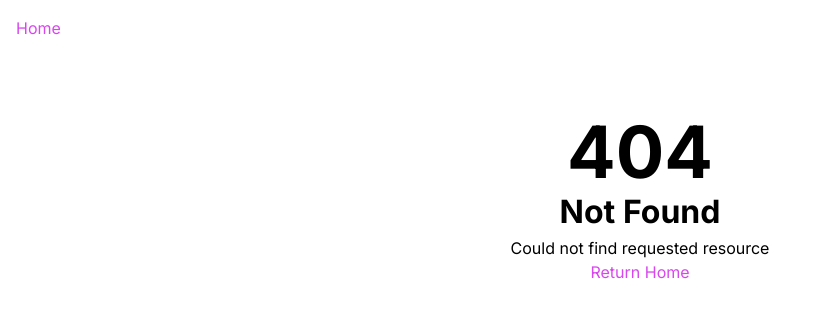
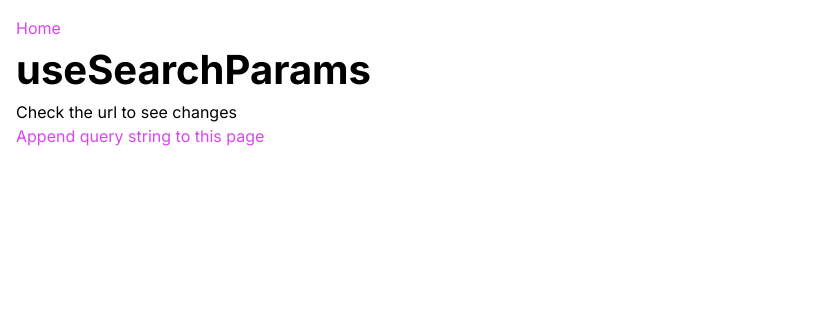
Before and after one commit to emanuelefavero/nextjs-app-router, a Next.js app: page /use-search-params in a window 1280 px wide. Before the commit this address had no page. Shown: the top 318 px of the page, without its empty margins (0-816 px from the left). Built offline with nearby package versions, Linux system fonts and the light colour scheme.

Commit message:
add use-search-params

```diff
--- a/app/page.tsx
+++ b/app/page.tsx
@@ -13,6 +13,9 @@ export default async function Home() {
         </li>
         <li>
           <Link href='/use-pathname'>usePathname</Link>
+        </li>
+        <li>
+          <Link href='/use-search-params'>useSearchParams</Link>
         </li>
         <li>
           <Link href='/client-component'>Client Component</Link>
--- /dev/null
+++ b/app/use-search-params/page.tsx
@@ -0,0 +1,24 @@
+// NOTE: Do not convert the while page to a client component if it's not necessary, create a separate client component instead
+'use client'
+
+import Link from 'next/link'
+import { useSearchParams } from 'next/navigation'
+
+export default function Page() {
+  const searchParams = useSearchParams()
+  const name = searchParams.get('name')
+
+  return (
+    <>
+      <h1>useSearchParams</h1>
+
+      <p>Check the url to see changes</p>
+
+      <Link href='/use-search-params?name=John&age=30'>
+        Append query string to this page
+      </Link>
+
+      {name && <p>Name: {name}</p>}
+    </>
+  )
+}
```
